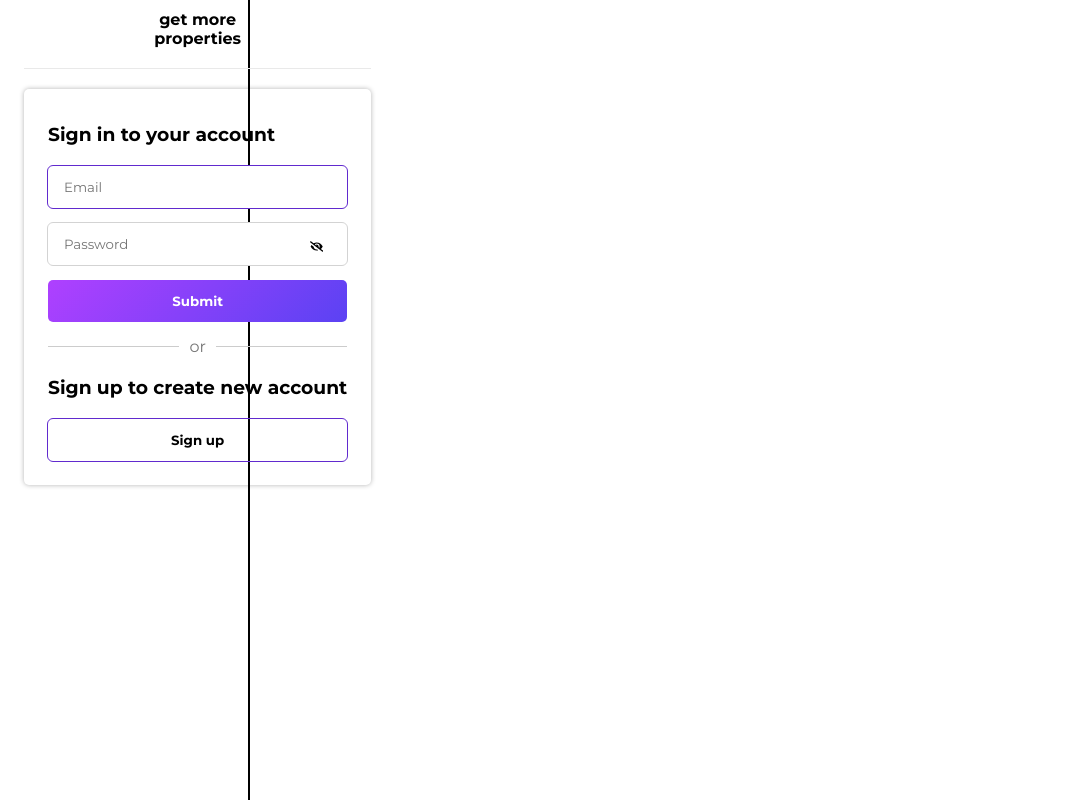
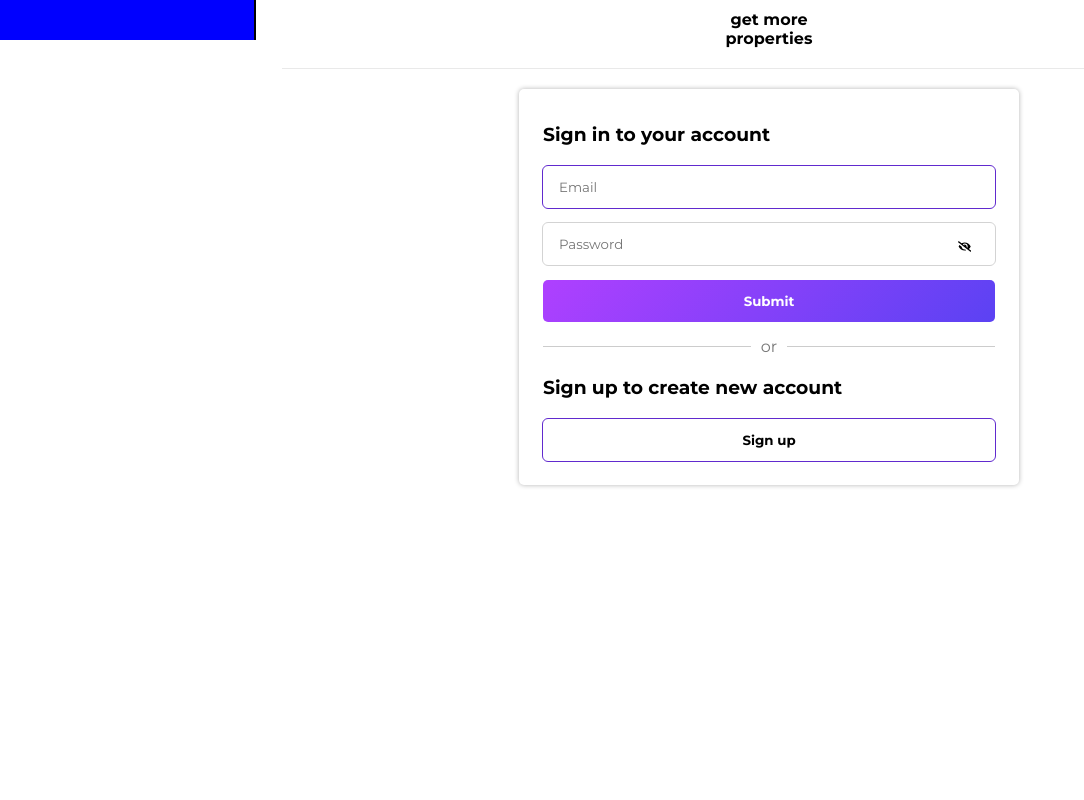
Before and after one commit to skabeo/frontend-capstone, a React (Create React App) app: page /signin in a window 1280 px wide. Shown: the whole page, without its empty margins (0-1084 px from the left). Built offline with nearby package versions, Linux system fonts and the light colour scheme.

Commit message:
implement sidebar position to left

```diff
--- a/src/App.css
+++ b/src/App.css
@@ -18,12 +18,9 @@ body {
 
 .App {
   display: flex;
-}
-
-.sidebar {
-  position: absolute;
+  column-gap: 2px;
 }
 
 .main-content {
-  position: absolute;
+  width: 80vw;
 }
--- a/src/styles/sidebar.css
+++ b/src/styles/sidebar.css
@@ -1,11 +1,8 @@
 .sidebar {
-  position: fixed;
-  top: 0;
-  bottom: 0;
-  left: 0;
-  width: 250px;
+  width: 20vw;
   border-right: 2px solid;
   padding: 20px;
+  background-color: blue;
 }
 
 .email-link {
```
